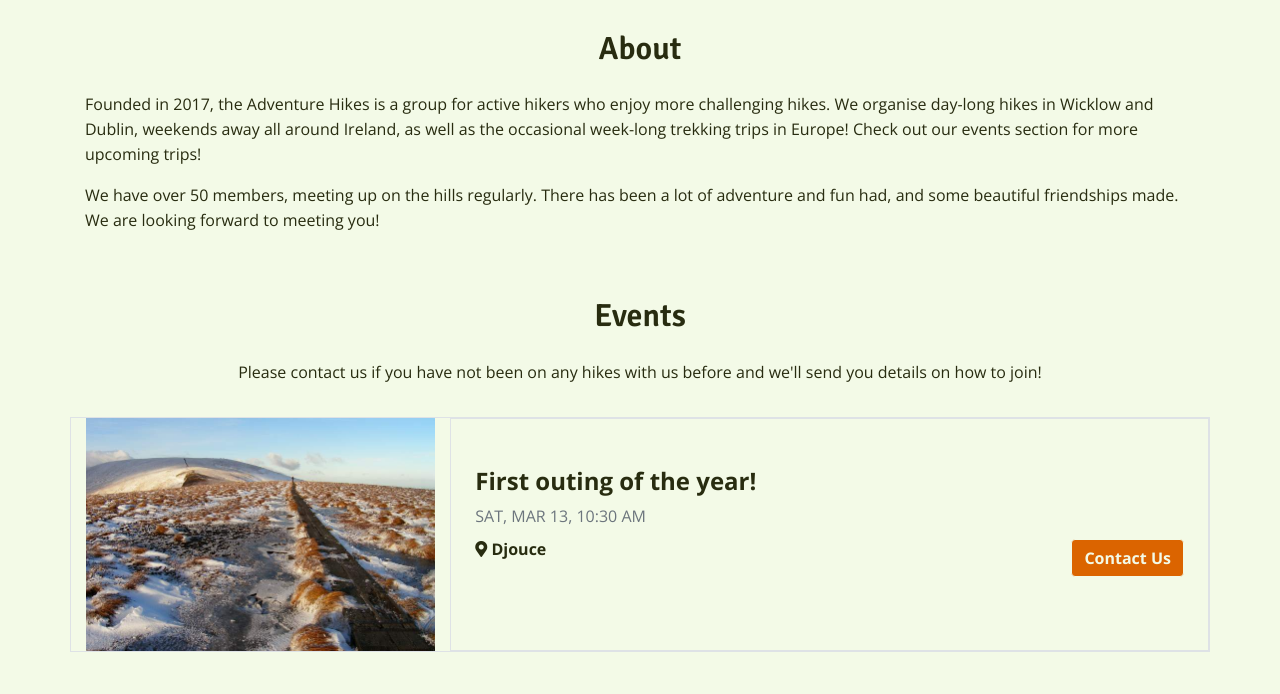
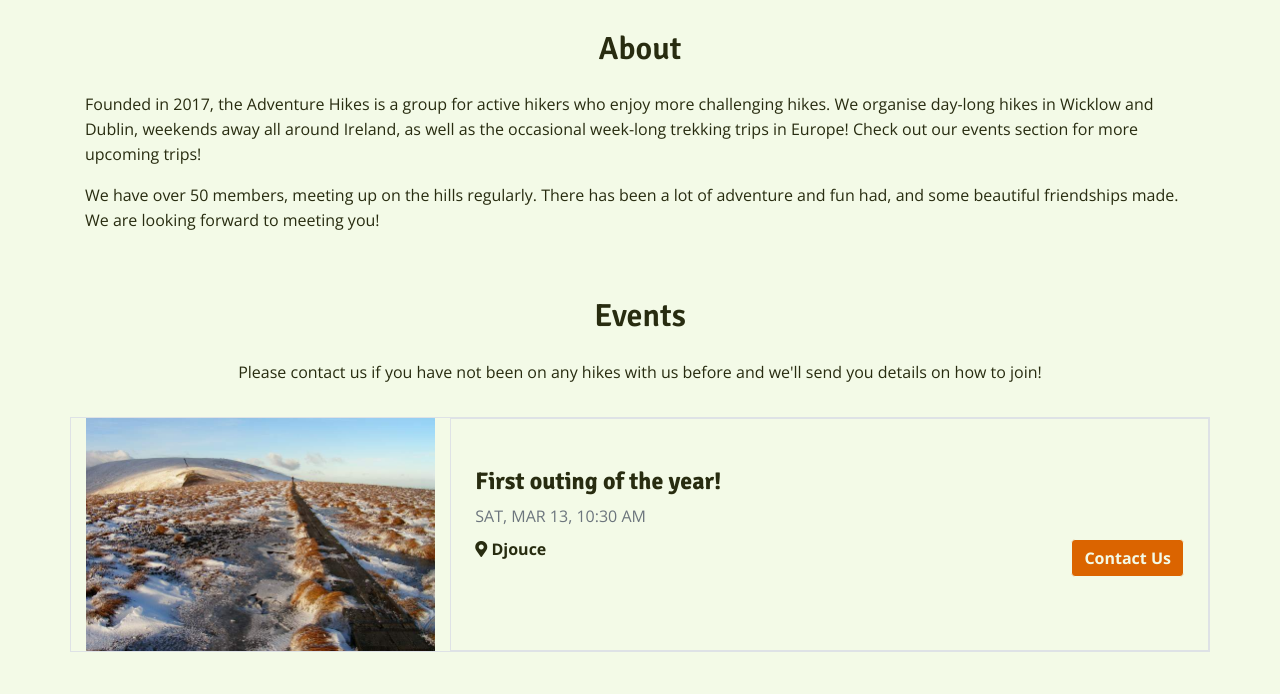
Before and after one commit to Code-Institute-Submissions/monika-hrda-adventure-hikes, a plain HTML site: page index.html in a window 1280 px wide. Shown: the part 699-1393 px from the top of the page. Drawn offline with nearby package versions, Linux system fonts and the light colour scheme.

Commit message:
Apply uniform font family to all heading elements

```diff
--- a/assets/css/style.css
+++ b/assets/css/style.css
@@ -11,7 +11,7 @@ body {
 
 /* ---------------------------------------- Special text/paddings/margins */
 
-h2 {
+h1, h2, h3, h4, h5, h6 {
     font-family: 'Signika', sans-serif;
     font-weight: 600;
 }
```
